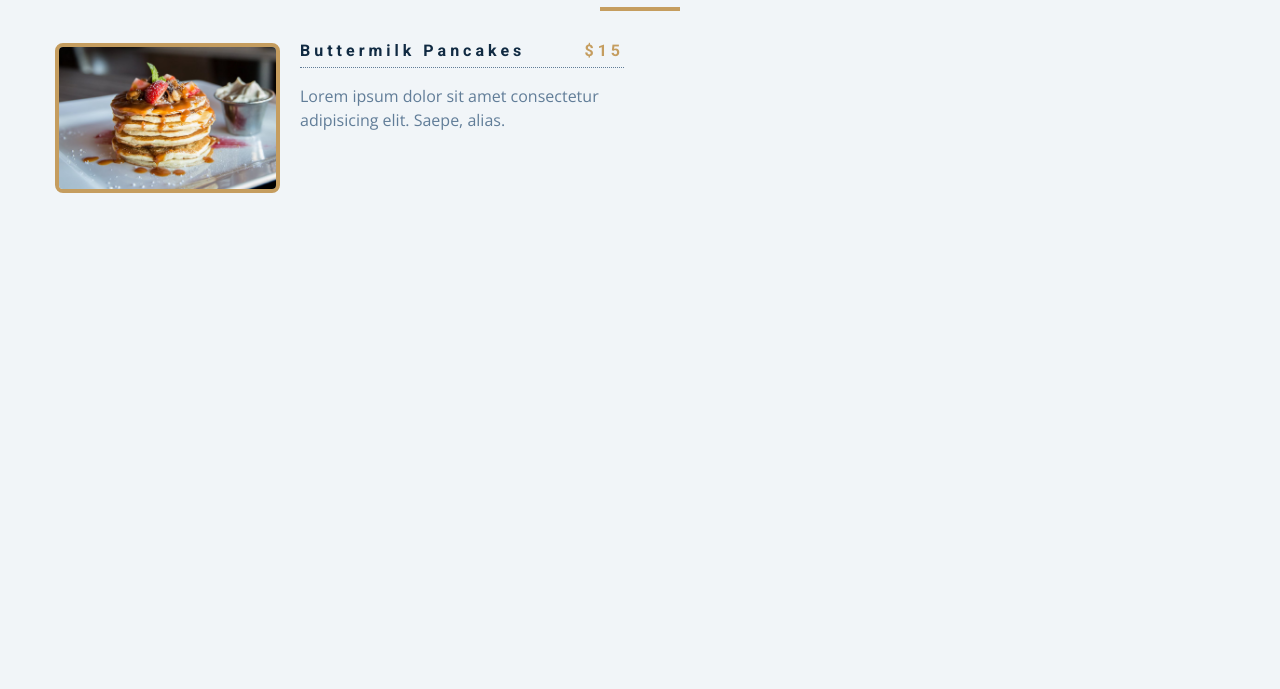
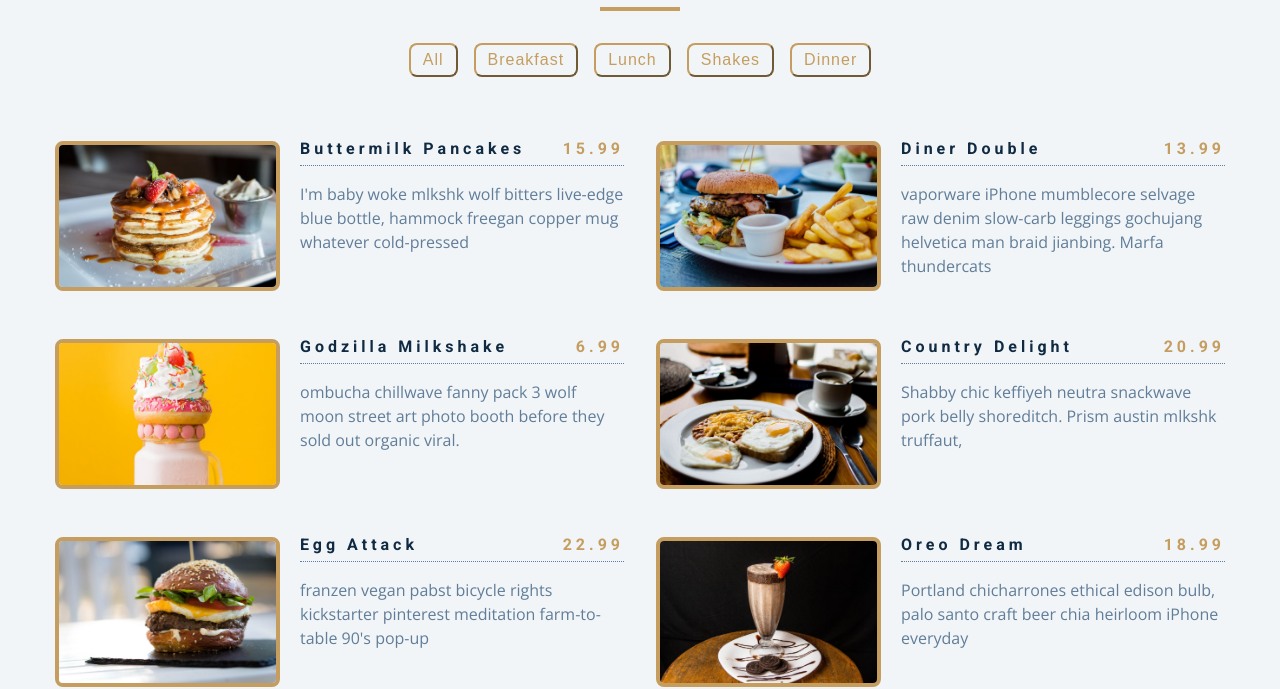
Before and after one commit to smit-1z/JS-Projects-, a plain HTML site: page 8-menu/index.html in a window 1280 px wide. Shown: the part 125-814 px from the top of the page. Drawn offline with nearby package versions, Linux system fonts and the light colour scheme.

Commit message:
Final Commit Signed-off-by: Smit

```diff
--- a/8-menu/app.js
+++ b/8-menu/app.js
@@ -71,4 +71,82 @@ const menu = [
     img: "./images/item-9.jpeg",
     desc: `skateboard fam synth authentic semiotics. Live-edge lyft af, edison bulb yuccie crucifix microdosing.`,
   },
+  {
+    id: 10,
+    title: "Steak Dinner",
+    category: "Dinner",
+    price: 36.99,
+    img: "./images/item-10.jpeg",
+    desc: `skateboard fam synth authentic semiotics. Live-edge lyft af, edison bulb yuccie crucifix microdosing.`,
+  },
+
+
 ];
+
+const sectionCenter = document.querySelector(".section-center");
+const container = document.querySelector(".btn-container");
+
+//load items
+
+window.addEventListener("DOMContentLoaded", function () {
+  displayMenuItems(menu);
+  displayMenuButtons();
+});
+
+function displayMenuItems(menuItems) {
+
+  let displayMenu = menuItems.map(function (item) {
+
+    return `<article class="menu-item">
+    <img src=${item.img} class="photo">
+    <div class="item-info">
+      <header>
+        <h4>${item.title}</h4>
+        <h4 class="price">${item.price}</h4>
+      </header>
+      <p class = "item-text">${item.desc}</p>
+    </div>
+  </article>`;
+  });
+
+  displayMenu = displayMenu.join('');
+  sectionCenter.innerHTML = displayMenu;
+}
+
+function displayMenuButtons() {
+
+  const categories = menu.reduce(
+    function (values, item) {
+      if (!values.includes(item.category)) {
+        values.push(item.category);
+      }
+      return values;
+    }, ['all']);
+
+  const categoryBtns = categories.map(function (category) {
+
+    return `<button class="filter-btn" type="button" data-id = ${category}>${category}</button> `
+  }).join("");
+  container.innerHTML = categoryBtns;
+  const filterBtns = container.querySelectorAll(".filter-btn");
+  //filter items
+
+  filterBtns.forEach(function (btn) {
+    btn.addEventListener('click', function (e) {
+      const category = e.currentTarget.dataset.id;
+      console.log(category);
+      const menuCategory = menu.filter(function (menuItem) {
+        if (menuItem.category === category) {
+          return menuItem;
+        }
+      });
+      console.log(menuCategory);
+
+      if (category === 'all') {
+        displayMenuItems(menu)
+      } else {
+        displayMenuItems(menuCategory)
+      }
+    });
+  });
+}
--- a/8-menu/index.html
+++ b/8-menu/index.html
@@ -19,10 +19,16 @@
       <div class="underline"></div>
     </div>
     <!-- filter buttons -->
+    <div class="btn-container">
+      <!-- <button class="filter-btn" type="button" data-id = "all">all</button>
+      <button class="filter-btn" type="button" data-id = "breakfast">breakfast</button>
+      <button class="filter-btn" type="button" data-id = "lunch">lunch</button>
+      <button class="filter-btn" type="button" data-id = "shakes">shakes</button> -->
+    </div>
     <!-- menu items -->
     <div class="section-center">
       <!-- single item start -->
-      <article class="menu-item">
+      <!-- <article class="menu-item">
         <img src="menu-item.jpeg" class="photo">
         <div class="item-info">
           <header>
@@ -31,7 +37,7 @@
           </header>
           <p class = "item-text">Lorem ipsum dolor sit amet consectetur adipisicing elit. Saepe, alias.</p>
         </div>
-      </article>
+      </article> -->
       <!-- end of single item  -->
 
     </div>
```
